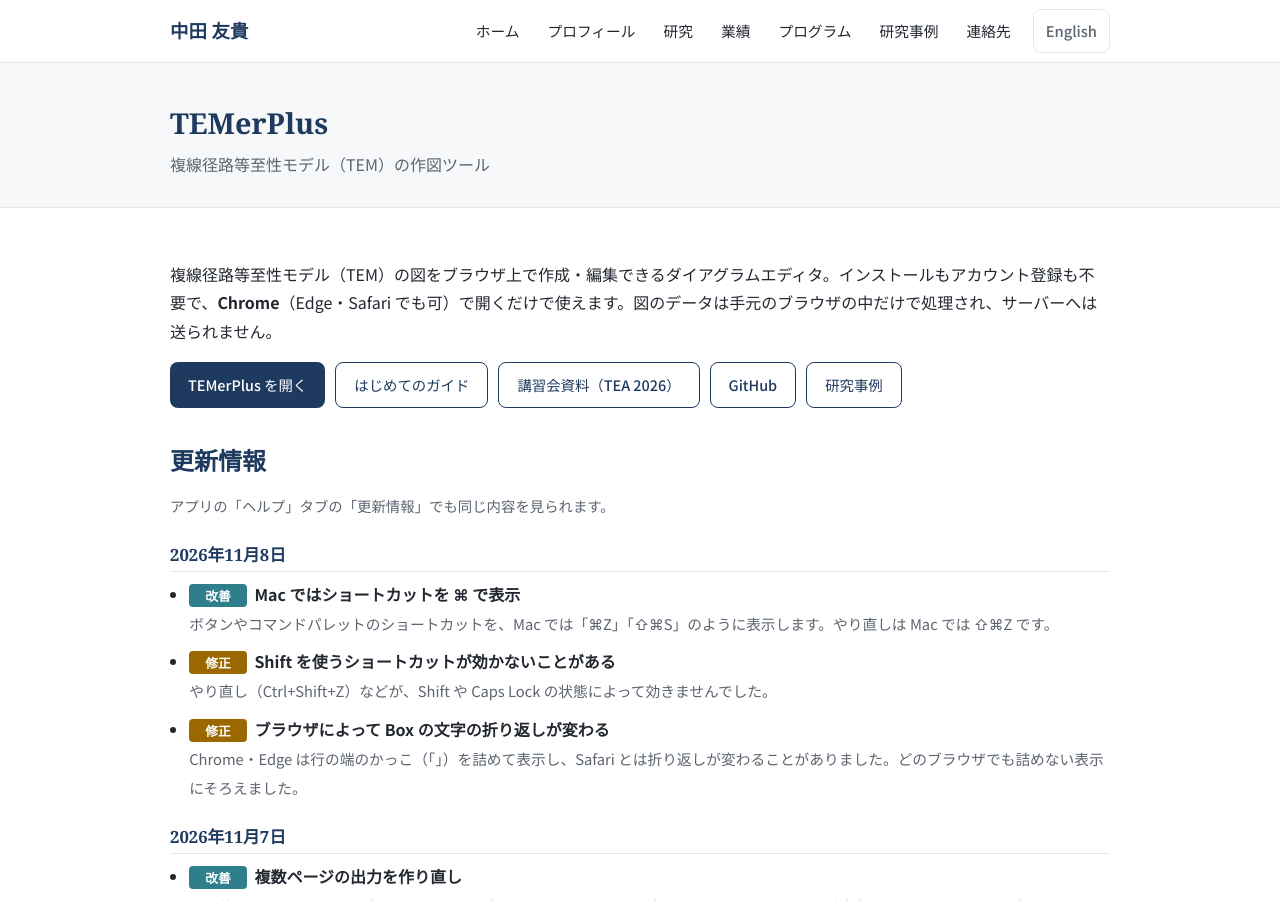
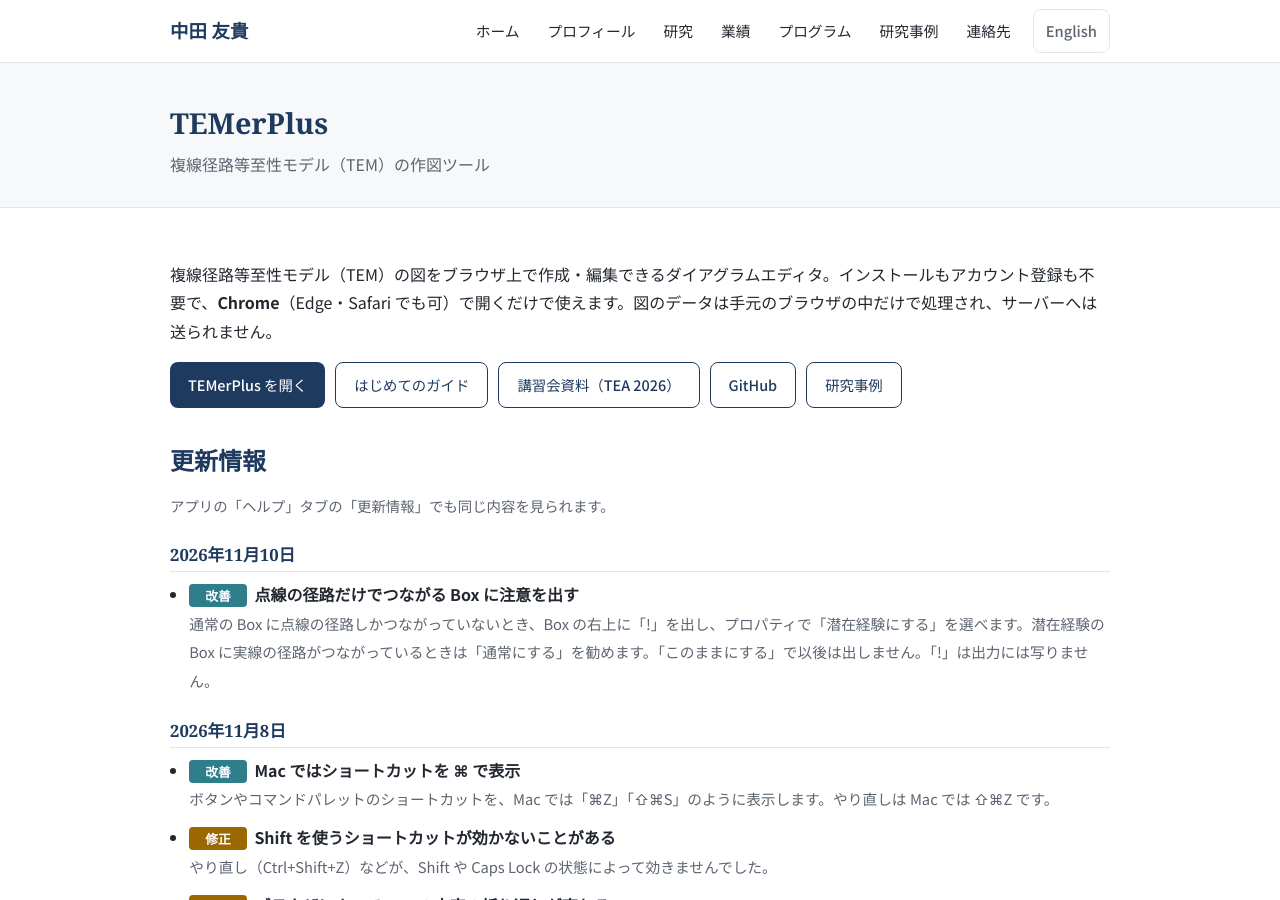
Before and after one commit to YukiInoueNakata/YukiInoueNakata.github.io, a Jekyll site: the page built from programs/temer-plus.html, in a window 1280 px wide and 900 px high. Built offline with Jekyll 4.4.1, drawn with Linux system fonts in a browser that asks for light colours.

Commit message:
data: TEMer Plus の更新情報を写す（2026-11-10 点線の径路だけでつながる Box の注意）
Co-Authored-By: Claude Opus 5.5 <noreply@anthropic.com>
Claude-Session: https://claude.ai/code/session_018wwFh6iiqrmMYar2X1JhYd

```diff
--- a/_data/temer_changelog.json
+++ b/_data/temer_changelog.json
@@ -1,4 +1,18 @@
 [
+  {
+    "date": "2026-11-10",
+    "items": [
+      {
+        "kind": "改善",
+        "title": "点線の径路だけでつながる Box に注意を出す",
+        "detail": "通常の Box に点線の径路しかつながっていないとき、Box の右上に「!」を出し、プロパティで「潜在経験にする」を選べます。潜在経験の Box に実線の径路がつながっているときは「通常にする」を勧めます。「このままにする」で以後は出しません。「!」は出力には写りません。",
+        "en": {
+          "title": "Notice for Boxes connected only by dashed paths",
+          "detail": "When a Normal Box is connected only by dashed paths, a \"!\" appears at its top right, and Properties offers \"Make it a latent experience\". A latent experience connected by a solid path is offered \"Make it Normal\". \"Keep as is\" hides the notice for that Box. The \"!\" never appears in exports."
+        }
+      }
+    ]
+  },
   {
     "date": "2026-11-08",
     "items": [
@@ -112,7 +126,7 @@
         "detail": "設定の Box スタイルのテーマに「簡素化方式」を足しました。実線＝観察された、点線＝観察されなかった経験とし、EFP・OPP などの種別は種別ラベルで示します。論文用レポートの記号体系の宣言には、今の図の線種がそのまま書き出されます。",
         "en": {
           "title": "Simplified notation (line style shows reality only)",
-          "detail": "A \"簡素化方式\" (simplified) theme was added to the box style themes in Settings. Solid lines mean observed and dashed lines mean not observed; types such as EFP and OPP are shown by type labels. The paper report's notation declaration describes the line styles actually used in the diagram."
+          "detail": "A \"Simplified\" theme was added to the box style themes in Settings. Solid lines mean observed and dashed lines mean not observed; types such as EFP and OPP are shown by type labels. The paper report's notation declaration describes the line styles actually used in the diagram."
         }
       },
       {
@@ -144,7 +158,7 @@
         "detail": "Box のプロパティで「まとめ枠」にチェックすると、中に置いた Box をまとめて囲む枠になります（例: いくつかの潜在経験をまとめた P-EFP）。枠を動かすと中の Box とメモも一緒に動きます。",
         "en": {
           "title": "Group frame",
-          "detail": "Tick \"まとめ枠\" (group frame) in a box's properties to turn it into a frame that encloses the boxes placed inside it (e.g., a P-EFP grouping several latent experiences). Moving the frame moves the boxes and notes inside it as well."
+          "detail": "Tick \"Group frame\" in a box's properties to turn it into a frame that encloses the boxes placed inside it (e.g., a P-EFP grouping several latent experiences). Moving the frame moves the boxes and notes inside it as well."
         }
       },
       {
@@ -153,7 +167,7 @@
         "detail": "「表示」タブの「接続点」で、Box の左右の丸を隠せます。隠しても矢印はつなげます。出力（PPTX・SVG・PNG・PDF）には常に出ません。",
         "en": {
           "title": "Show or hide connection points",
-          "detail": "Use \"接続点\" (connection points) on the 表示 (View) tab to hide the small circles on the left and right of each box. Arrows can still be connected while they are hidden, and they never appear in exports (PPTX, SVG, PNG, PDF)."
+          "detail": "Use \"Connection points\" on the View tab to hide the small circles on the left and right of each box. Arrows can still be connected while they are hidden, and they never appear in exports (PPTX, SVG, PNG, PDF)."
         }
       },
       {
@@ -199,7 +213,7 @@
         "detail": "「ファイル」タブの「表から取り込み」で .pptx を選ぶと、図形の形と位置から Box・矢印・SD/SG・時期ラベルを組み立てます。TEMer で出力した PPTX はそのまま戻せます。",
         "en": {
           "title": "Import TEM diagrams drawn in PowerPoint",
-          "detail": "Choose a .pptx file from \"表から取り込み\" (import from table) on the ファイル (File) tab, and TEMer rebuilds boxes, arrows, SD/SG and period labels from the shapes and their positions. PPTX files exported by TEMer come back as they were."
+          "detail": "Choose a .pptx file from \"Import from table\" on the File tab, and TEMer rebuilds boxes, arrows, SD/SG and period labels from the shapes and their positions. PPTX files exported by TEMer come back as they were."
         }
       },
       {
@@ -208,7 +222,7 @@
         "detail": "「挿入」タブの「記号」で、背景や枠のない「文字だけ」のメモとして置けます。文字色も変えられます。",
         "en": {
           "title": "Emphasis symbols (★, 〇, etc.)",
-          "detail": "Use \"記号\" (symbol) on the 挿入 (Insert) tab to place a text-only note with no background or border. The text color can be changed."
+          "detail": "Use \"Symbol\" on the Insert tab to place a text-only note with no background or border. The text color can be changed."
         }
       },
       {
@@ -311,7 +325,7 @@
         "detail": "「整理」タブの「重なりチェック」で、Box・矢印・SD/SG・ラベルの重なりを一覧で示します。",
         "en": {
           "title": "Overlap check",
-          "detail": "Use \"重なりチェック\" (overlap check) on the 整理 (Arrange) tab to list overlapping boxes, arrows, SD/SG and labels."
+          "detail": "Use \"Overlap check\" on the Arrange tab to list overlapping boxes, arrows, SD/SG and labels."
         }
       },
       {
@@ -354,7 +368,7 @@
         "kind": "修正",
         "title": "SVG の縦書きで長音「ー」が横向きになる不具合",
         "en": {
-          "title": "Long vowel mark \"ー\" shown sideways in vertical SVG text"
+          "title": "Japanese long vowel mark (U+30FC) shown sideways in vertical SVG text"
         }
       }
     ]
```
